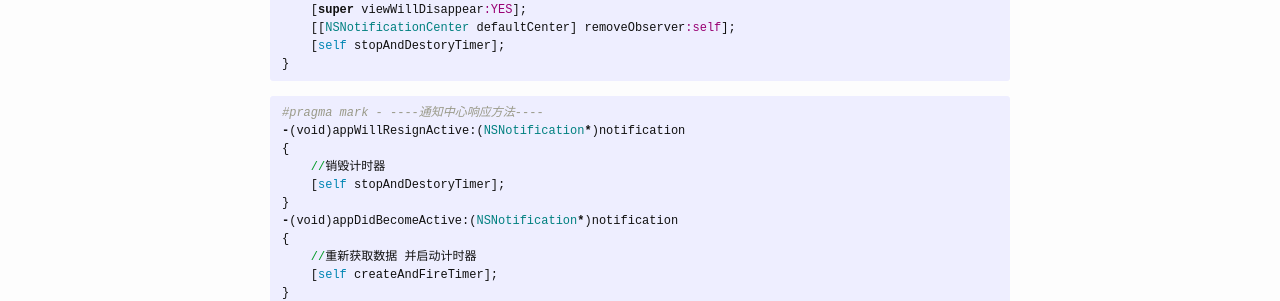
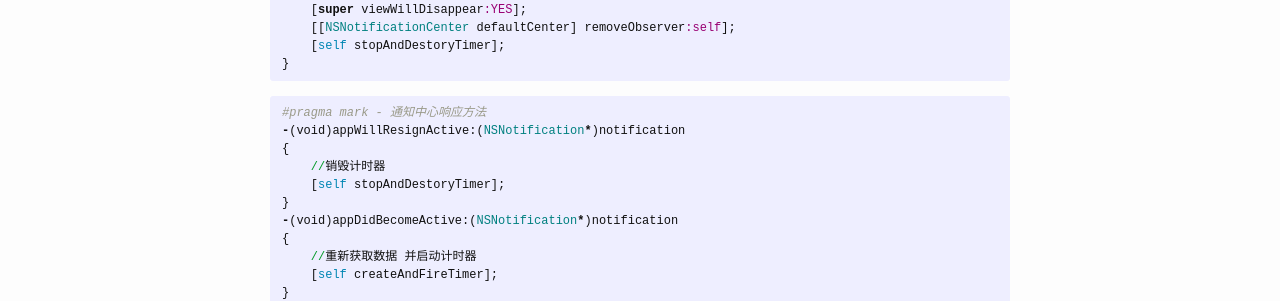
Before and after one commit to binkwang/hanmbink.github.io, a Jekyll site: the page built from _posts/2014-10-29-ios-app生命周期中计时器的处理.markdown, in a window 1280 px wide. Shown: the part 641-942 px from the top of the page. Built offline with Jekyll 4.4.1, drawn with Linux system fonts in a browser that asks for light colours.

```diff
--- a/_posts/2014-10-29-ios-app生命周期中计时器的处理.markdown
+++ b/_posts/2014-10-29-ios-app生命周期中计时器的处理.markdown
@@ -39,7 +39,7 @@ app进入后台会有一段执行时间，过了这段时间，处于挂起状
 {% endhighlight %}
 
 {% highlight ruby %}
-#pragma mark - ----通知中心响应方法----
+#pragma mark - 通知中心响应方法
 -(void)appWillResignActive:(NSNotification*)notification
 {
     //销毁计时器
```
